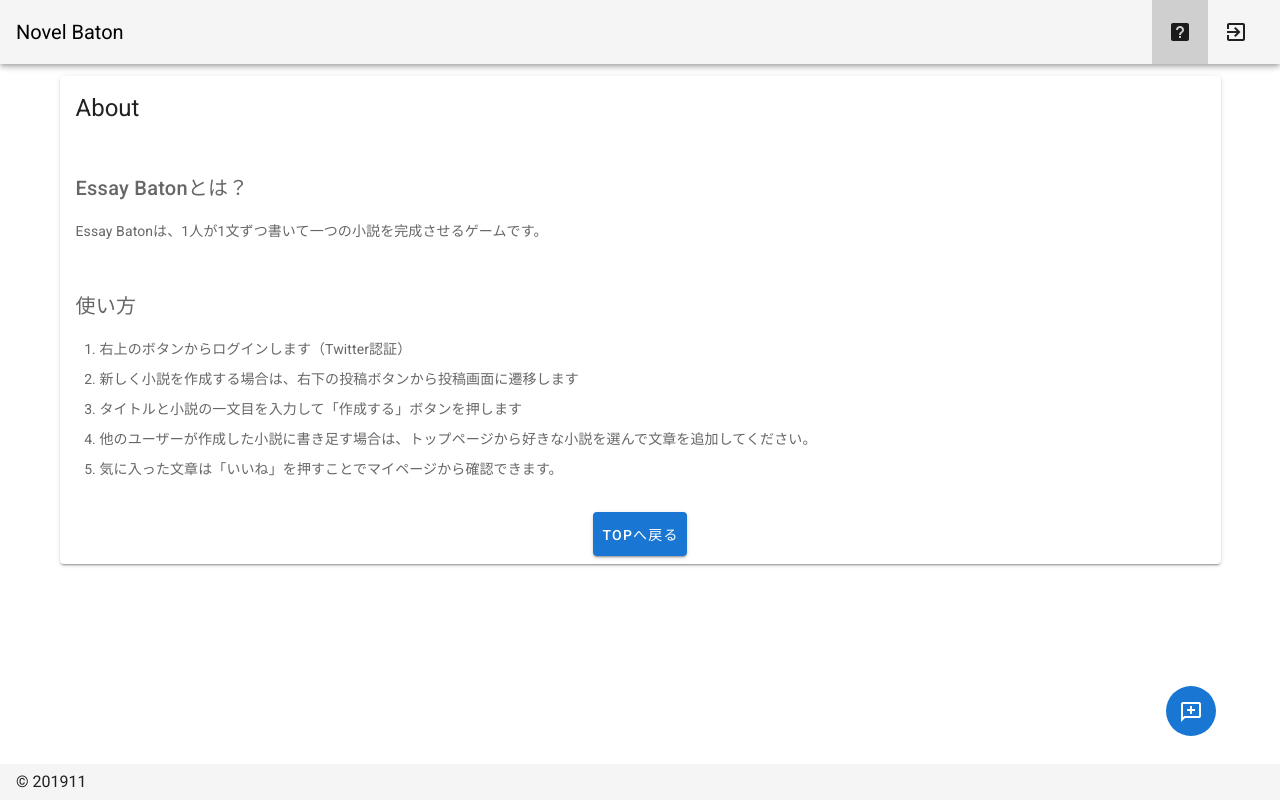
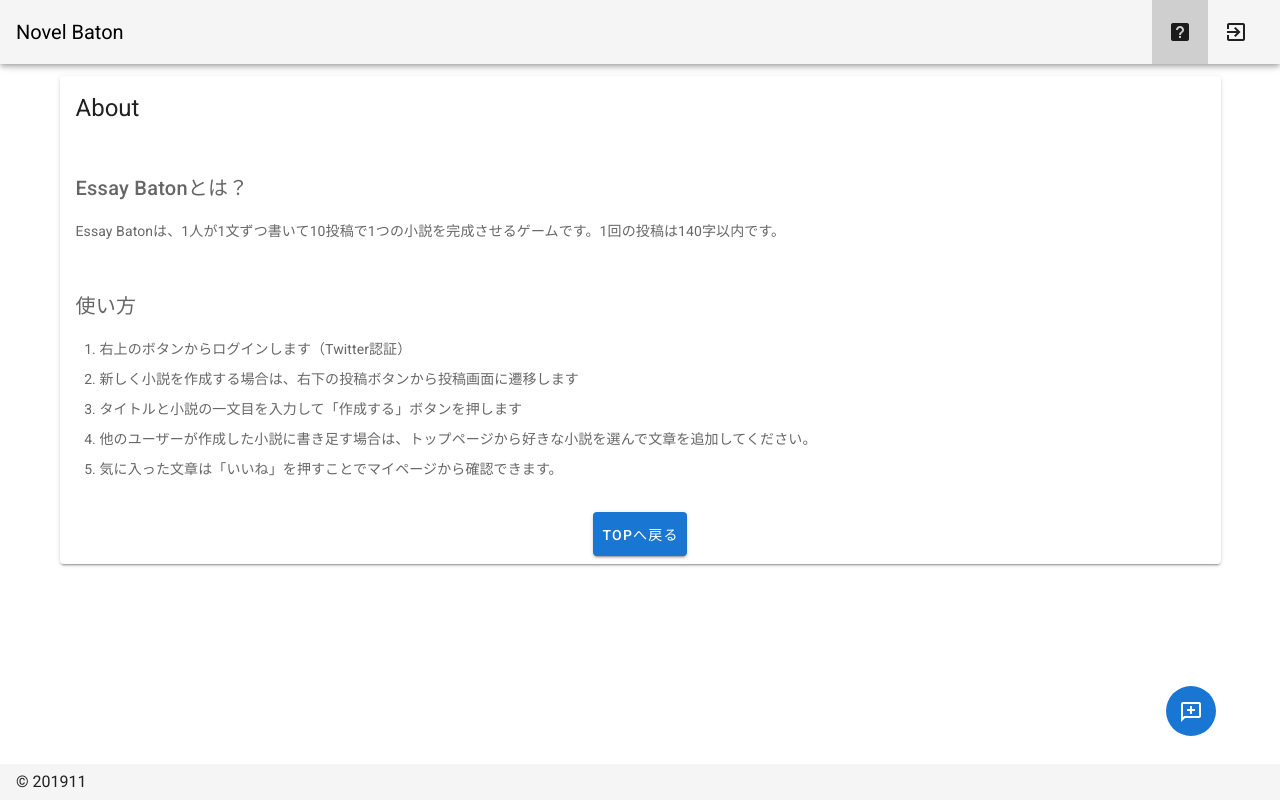
Before and after one commit to Jisedai-labo/novel-baton, a Nuxt app: page /about in a window 1280 px wide. Built offline with nearby package versions, Linux system fonts and the light colour scheme; no server answers.

Commit message:
fix 文章修正

```diff
--- a/pages/about.vue
+++ b/pages/about.vue
@@ -5,7 +5,8 @@
       <v-card-text>
         <p class="title mt-8">Essay Batonとは？</p>
         <p>
-          Essay Batonは、1人が1文ずつ書いて一つの小説を完成させるゲームです。
+          Essay
+          Batonは、1人が1文ずつ書いて10投稿で1つの小説を完成させるゲームです。1回の投稿は140字以内です。
         </p>
         <p class="title mt-12">使い方</p>
         <ol>
--- a/pages/posts/_id.vue
+++ b/pages/posts/_id.vue
@@ -17,7 +17,15 @@
         </v-btn>
       </div>
       <p class="subtitle">作成日：2019/11/02</p>
-      <p class="title text--primary mt-12">文章（作成途中）</p>
+      <p v-if="contents.length < 10" class="title text--primary mt-12">文章</p>
+      <p v-if="contents.length < 10">
+        現在{{ contents.length }}投稿です。あと{{
+          10 - contents.length
+        }}投稿で完結させてください。
+      </p>
+      <p v-else class="title text--primary mt-12">
+        文章（完結）
+      </p>
       <div class="text--primary">
         <div v-for="(content, index) in contents" :key="index">
           <v-row>
```
